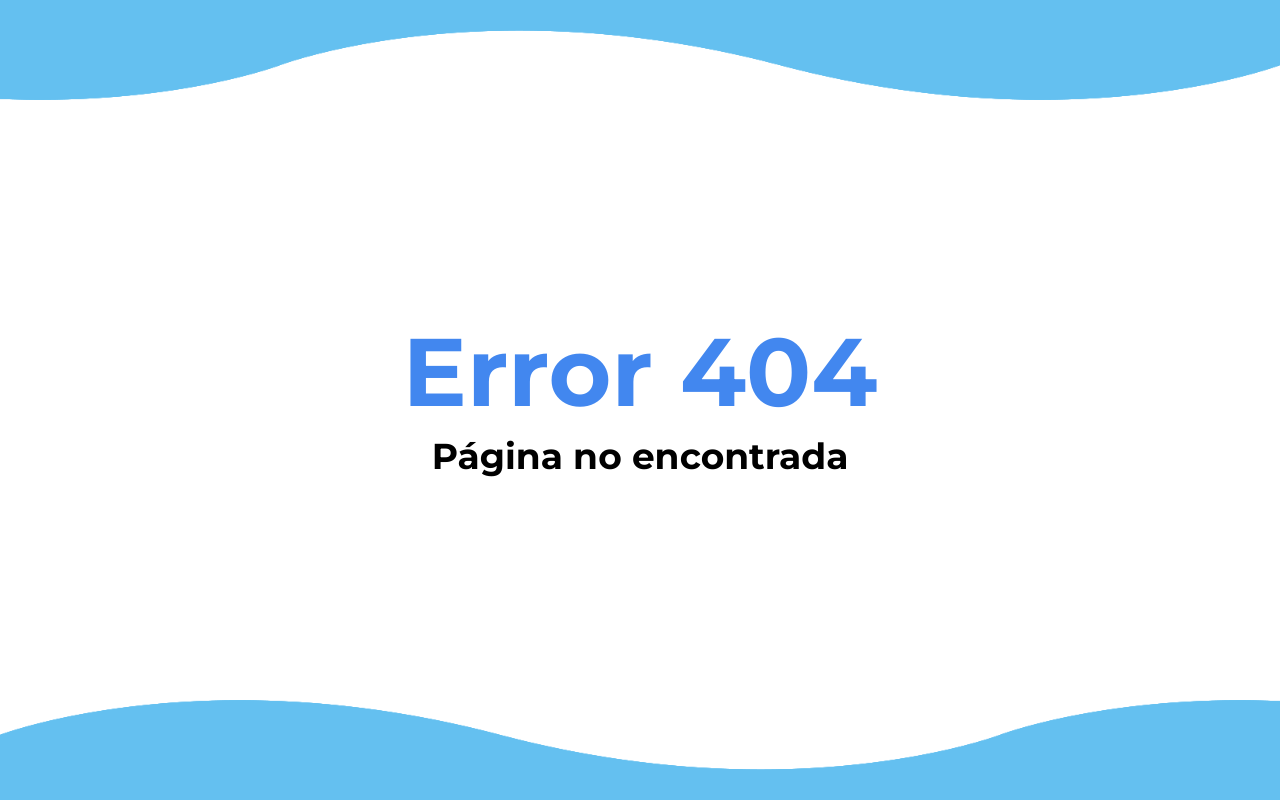
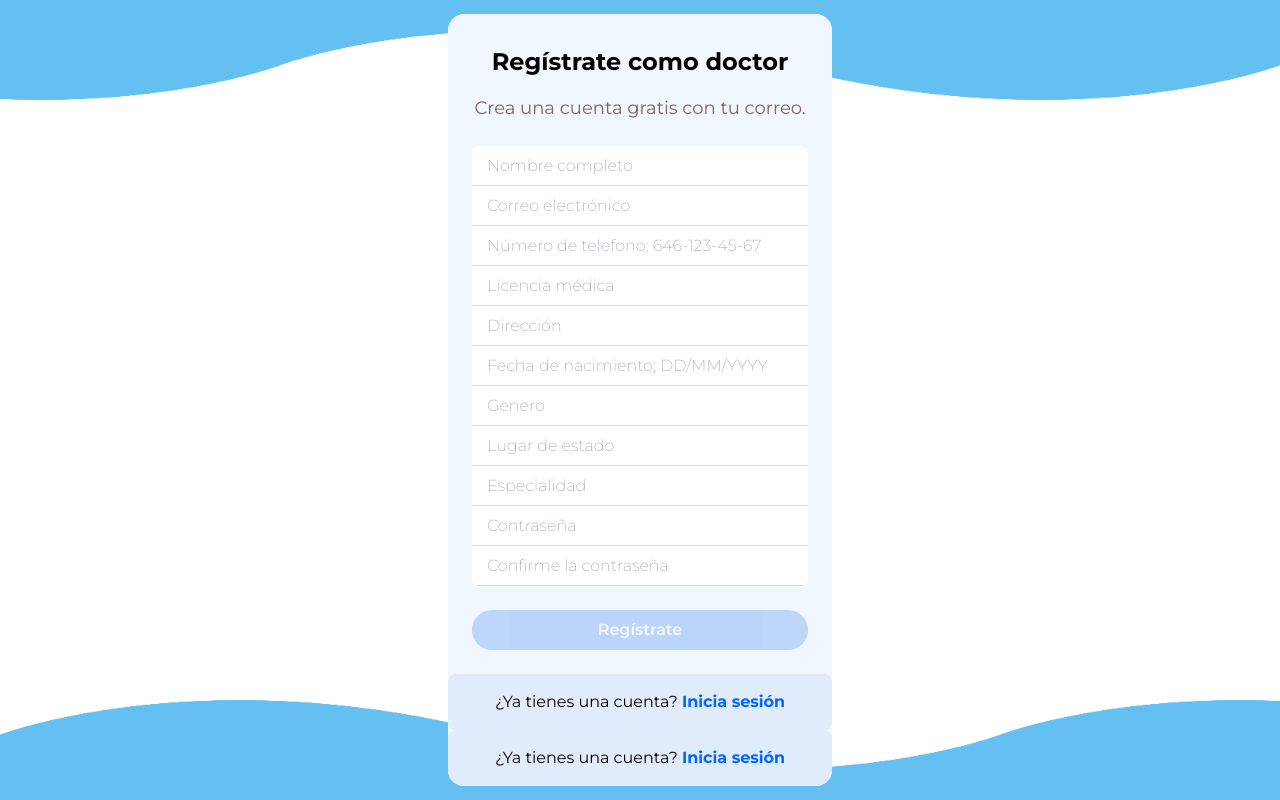
Before and after one commit to alanvviera/DentalSystem, a Next.js app: page /signup-doctor in a window 1280 px wide. Before the commit this address had no page. Built offline with nearby package versions, Linux system fonts and the light colour scheme.

Commit message:
Doctor page added

```diff
--- /dev/null
+++ b/app/signup-doctor/page.tsx
@@ -0,0 +1,260 @@
+"use client";
+import { useForm } from "../../hooks/useForm";
+import Background from "../../components/Background";
+import CustomForm from "../../components/form/CustomForm";
+import { CustomInput } from "../../components/form/CustomInput";
+import { CustomInputPassword } from "../../components/form/CustomInputPassword";
+import { patternDate, patternEmail, patternNumberTel, patternPassword, patternUser } from "../../constants/formPattern";
+import { LoginAccount } from "../../components/signup/LoginAccount";
+import { CustomAlert } from "../../components/CustomAlert";
+
+function SignUpDoctor() {
+    const {
+        email,
+        password,
+        confirmPassword,
+        user,
+        showPassword,
+        showConfirmPassword,
+        showPasswordNotMatch,
+        onChange,
+        cleanFields,
+        numTel,
+        medicalLicense,
+        address,
+        dateBirthday,
+        gender,
+        state,
+        specialty
+    } = useForm({
+        email: "",
+        password: "",
+        confirmPassword: "",
+        user: "",
+        showPassword: false,
+        showConfirmPassword: false,
+        showPasswordNotMatch: false,
+        numTel: "",
+        medicalLicense: "",
+        address: "",
+        dateBirthday: "",
+        gender: "",
+        state: "",
+        specialty: ""
+    });
+
+
+    const toggleShowPassword = (name, value) => {
+        onChange({
+            target: {
+                name,
+                value,
+            },
+        });
+    };
+
+    const showMessageOfError = (value) => {
+        onChange({
+            target: {
+                name: "showPasswordNotMatch",
+                value: value,
+            },
+        });
+    };
+
+    async function onSubmit(e) {
+        e.preventDefault();
+
+        if (password !== confirmPassword) {
+            showMessageOfError(true);
+            return;
+        }
+
+        console.log({
+            email,
+            password,
+            user,
+            cleanFields,
+            numTel,
+            medicalLicense,
+            address,
+            dateBirthday,
+            gender,
+            state,
+            specialty
+        });
+
+        showMessageOfError(false);
+
+        // Crear un objeto que represente los datos del nuevo usuario
+        const newUser = {
+            name: user,
+            email,
+            password,
+        };
+
+        try {
+            // Realiza una solicitud POST a la API utilizando fetch
+            const response = await fetch("api/auth/signup", {
+                method: "POST",
+                headers: {
+                    "Content-Type": "application/json",
+                },
+                body: JSON.stringify(newUser),
+            });
+
+            // Verifica la respuesta de la API
+            if (response.status === 201) {
+                // Registro exitoso, puedes redirigir al usuario a la página de inicio de sesión u realizar otras acciones
+                console.log("Registro exitoso");
+                cleanFields();
+            } else {
+                // La API respondió con un error, muestra un mensaje de error al usuario
+                const responseData = await response.json(); // Lee el cuerpo de la respuesta en formato JSON si lo hay
+                console.error("Error en el registro:", responseData);
+                // Puedes mostrar el mensaje de error en un componente de alerta, por ejemplo.
+            }
+        } catch (error) {
+            // Ocurrió un error en la solicitud
+            console.error("Error en la solicitud:", error);
+            // Puedes mostrar un mensaje de error genérico en este caso.
+        }
+    }
+
+    return (
+        <main className="relative">
+            <Background />
+            <CustomForm
+                onSubmit={onSubmit}
+                title={"Regístrate como doctor"}
+                subTile={"Crea una cuenta gratis con tu correo."}
+                textSubmit={"Regístrate"}
+                textForgetPassword={false}
+                inputsForm={[
+                    <CustomInput
+                        type={"text"}
+                        placeholder={"Nombre completo"}
+                        name={"user"}
+                        formTextError={"El nombre debe de contener mínimo 4 caracteres."}
+                        onChange={onChange}
+                        value={user}
+                        pattern={patternUser}
+                    />,
+                    <CustomInput
+                        type={"email"}
+                        placeholder={"Correo electrónico"}
+                        name={"email"}
+                        formTextError={"Por favor ingrese un correo válido."}
+                        onChange={onChange}
+                        value={email}
+                        pattern={patternEmail}
+                    />,
+                    <CustomInput
+                        type={"tel"}
+                        placeholder={"Número de telefono; 646-123-45-67"}
+                        name={"numTel"}
+                        formTextError={"Por favor ingrese un telefono válido."}
+                        onChange={onChange}
+                        value={numTel}
+                        pattern={patternNumberTel}
+                    />,
+                    <CustomInput
+                        type={"text"}
+                        placeholder={"Licencia médica"}
+                        name={"medicalLicense"}
+                        formTextError={"Este campo no puede estar vació"}
+                        onChange={onChange}
+                        value={medicalLicense}
+                        pattern={patternUser}
+                    />,
+                    <CustomInput
+                        type={"text"}
+                        placeholder={"Dirección"}
+                        name={"address"}
+                        formTextError={"Este campo no puede estar vació"}
+                        onChange={onChange}
+                        value={address}
+                        pattern={patternUser}
+                    />,
+                    <CustomInput
+                        type={"text"}
+                        placeholder={"Fecha de nacimiento; DD/MM/YYYY"}
+                        name={"dateBirthday"}
+                        formTextError={"Ingrese una fecha valida por favor"}
+                        onChange={onChange}
+                        value={dateBirthday}
+                        pattern={patternDate}
+                    />,
+                    <CustomInput
+                        type={"text"}
+                        placeholder={"Genero"}
+                        name={"gender"}
+                        formTextError={"Este campo no puede estar vació"}
+                        onChange={onChange}
+                        value={gender}
+                        pattern={patternUser} />,
+                    <CustomInput
+                        type={"text"}
+                        placeholder={"Lugar de estado"}
+                        name={"state"}
+                        formTextError={"Este campo no puede estar vació"}
+                        onChange={onChange}
+                        value={state}
+                        pattern={patternUser}
+                    />,
+                    <CustomInput
+                        type={"text"}
+                        placeholder={"Especialidad"}
+                        name={"specialty"}
+                        formTextError={"Este campo no puede estar vació"}
+                        onChange={onChange}
+                        value={specialty}
+                        pattern={patternUser}
+                    />,
+                    <CustomInputPassword
+                        showPassword={showPassword}
+                        name={"password"}
+                        placeholder={"Contraseña"}
+                        onChange={onChange}
+                        password={password}
+                        pattern={patternPassword}
+                        placeholderError={"La contraseña debe contener mínimo ocho caracteres, una letra, un número y un carácter especial."}
+                        toggleShowPassword={() => {
+                            toggleShowPassword("showPassword", !showPassword);
+                        }}
+                    />,
+                    <CustomInputPassword
+                        showPassword={showConfirmPassword}
+                        name={"confirmPassword"}
+                        placeholder={"Confirme la contraseña"}
+                        onChange={onChange}
+                        password={confirmPassword}
+                        pattern={patternPassword}
+                        placeholderError={"La contraseña debe contener mínimo ocho caracteres, una letra, un número y un carácter especial."}
+                        toggleShowPassword={() => {
+                            toggleShowPassword(
+                                "showConfirmPassword",
+                                !showConfirmPassword
+                            );
+                        }}
+                    />
+                ]
+                }
+
+                bottomComponent={<div>
+                    <LoginAccount extraClass="pt-3 pb-3" />
+                    <LoginAccount title="Registrate como paciente " subtile="Registrate" href="/signup" />
+                </div>}
+                topComponent={<CustomAlert
+                    showAlert={showPasswordNotMatch}
+                    title={"Lo sentimos"}
+                    subtile={"Las contraseñas no coinciden."}
+                />
+
+                }
+            />
+        </main>
+    );
+}
+
+export default SignUpDoctor;
```
